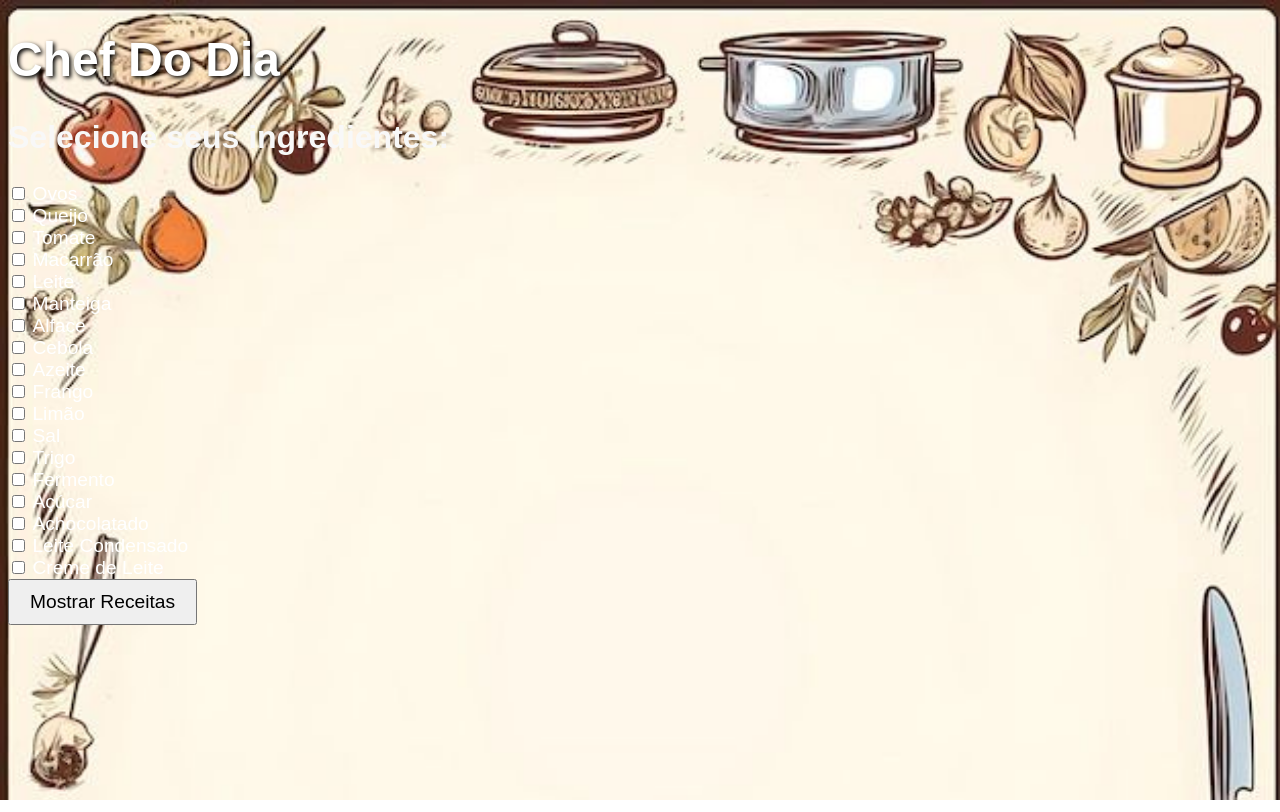
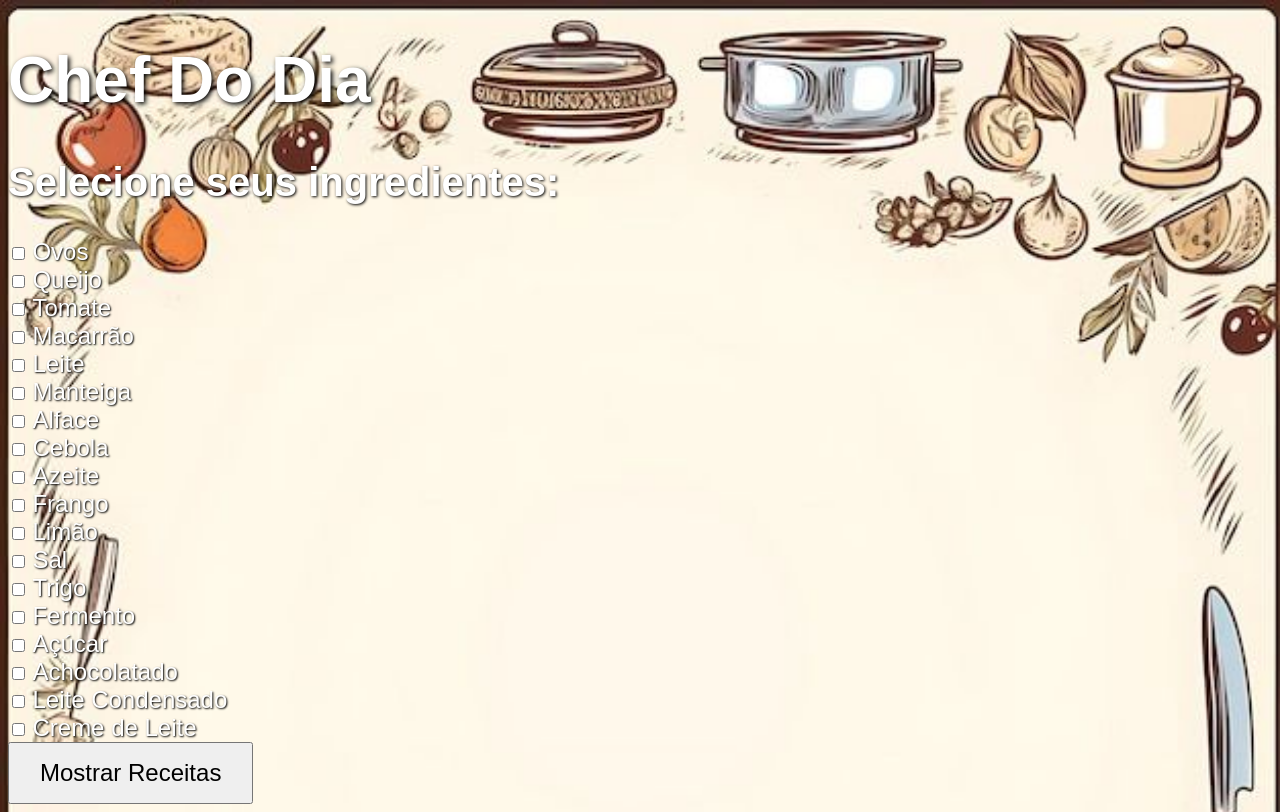
Before and after one commit to BiaPinheiro201/chefe-do-dia, a plain HTML site: page index.html in a window 1280 px wide. Drawn offline with Linux system fonts and the light colour scheme.

Commit message:
Update style.css

```diff
--- a/style.css
+++ b/style.css
@@ -4,25 +4,28 @@ body {
     background-repeat: no-repeat;
     background-attachment: fixed;
     font-family: Arial, sans-serif;
-    color: white; /* Esta linha muda a cor do texto para branco */
+    color: white; /* Esta linha muda a cor do texto padrão para branco */
 }
 
 h1 {
-    font-size: 3em; /* Deixa o título principal maior */
-    text-shadow: 2px 2px 4px #000000; /* Adiciona uma sombra para destacar */
+    font-size: 4em; /* Deixa o título principal (Chef Do Dia) bem maior */
+    color: #fff;
+    text-shadow: 2px 2px 5px #000000; /* Sombra mais forte para destacar */
 }
 
 h2 {
-    font-size: 2em; /* Deixa o subtítulo maior */
-    color: #f8f8f8; /* Mudei a cor do subtítulo para um branco mais sutil */
+    font-size: 2.5em; /* Deixa o subtítulo (Selecione seus ingredientes) maior */
+    color: #fff;
+    text-shadow: 1px 1px 3px #000000; /* Adiciona sombra para destaque */
 }
 
 .ingredientes label {
-    font-size: 1.2em; /* Aumenta o tamanho das letras ao lado dos checkboxes */
+    font-size: 1.5em; /* Aumenta o tamanho das letras dos ingredientes */
     color: #fff; /* Muda a cor das letras para branco */
+    text-shadow: 1px 1px 2px #000000; /* Adiciona sombra para destacar */
 }
 
 #btn-mostrar {
-    font-size: 1.2em; /* Aumenta o tamanho da fonte do botão */
-    padding: 10px 20px; /* Aumenta o tamanho do botão */
+    font-size: 1.5em; /* Aumenta o tamanho da fonte do botão */
+    padding: 15px 30px; /* Aumenta o tamanho do botão */
 }
```
